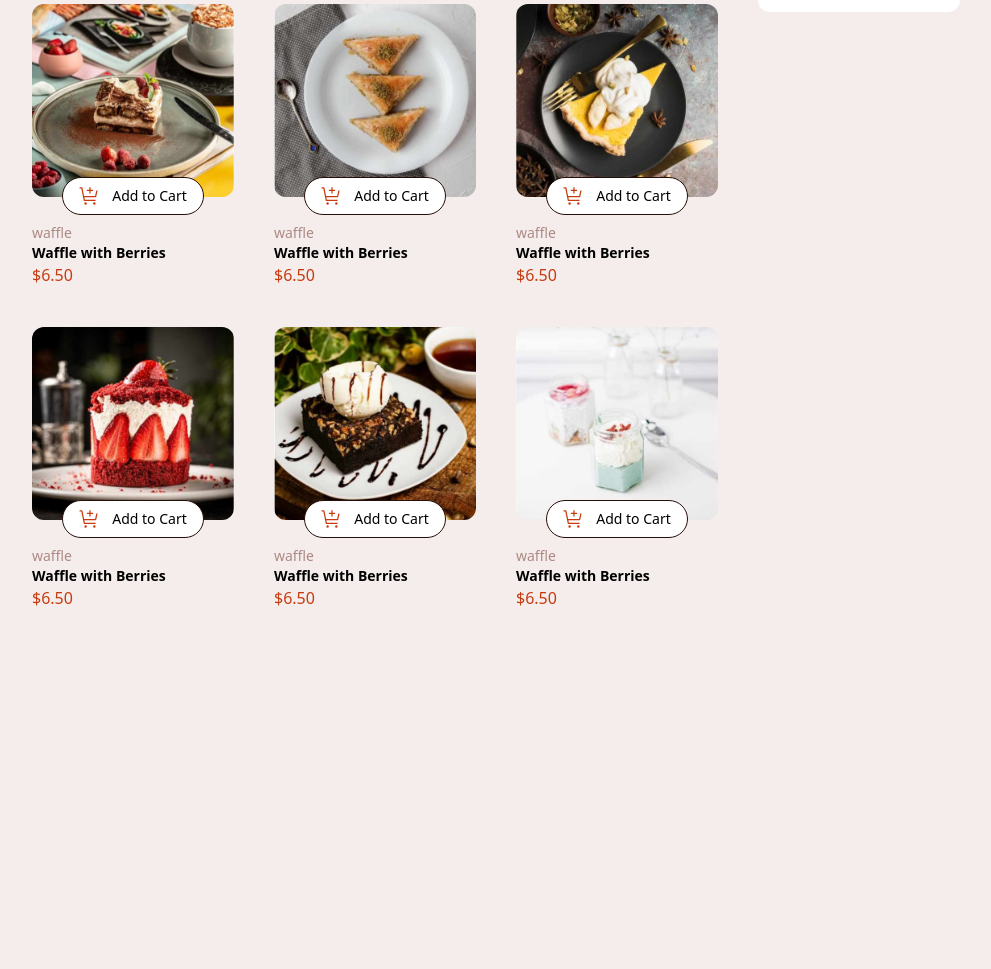
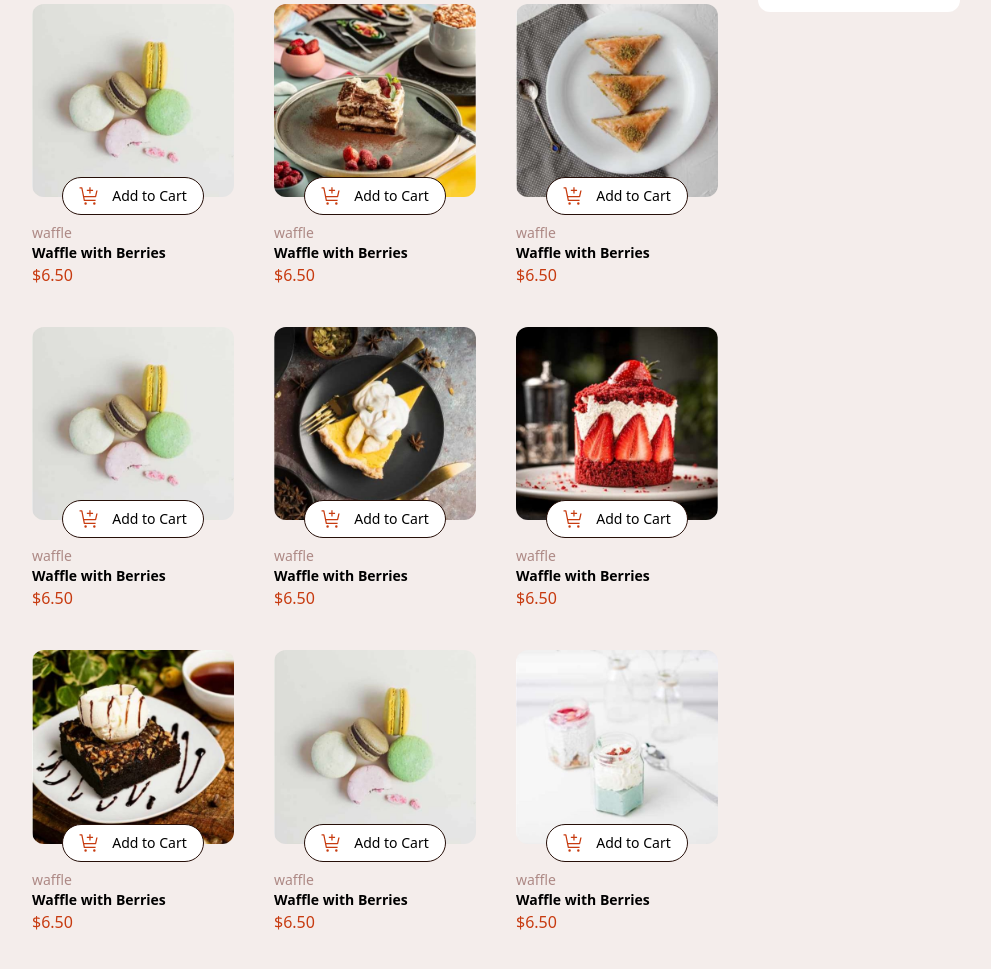
Before and after one commit to ACK-7/tailwindcss, a website: page docs/index.html in a window 1280 px wide. Shown: the part 403-1372 px from the top of the page, without its empty margins (144-1135 px from the left). Before the commit the page ends 1053 px from the top, so only its background shows below. Drawn offline with Linux system fonts and the light colour scheme.

Commit message:
added three items

```diff
--- a/docs/index.html
+++ b/docs/index.html
@@ -70,6 +70,25 @@
 
                 <div>
                     <div>
+                        <img class="rounded-xl" src="./assets/images/image-macaron-desktop.jpg" alt="">
+                        <div class="flex justify-center items-center">
+                            <button class="flex items-center gap-3 bg-white px-4 py-2 rounded-full -mt-5 border border-accent900 hover:text-primary hover:border-primary">
+                                <img src="./assets/images/icon-add-to-cart.svg" alt="">
+                                <span class="text-sm font-medium">Add to Cart</span>
+                            </button>
+                        </div>
+                        <div class="text-sm mt-2">
+                            <p class="text-accent400 ">waffle</p>
+                            <h5 class="font-bold">Waffle with Berries</h5>
+                            <p class="text-base text-primary">$6.50</p>
+                        </div>
+
+                    </div>
+                </div>
+
+
+                <div>
+                    <div>
                         <img class="rounded-xl" src="./assets/images/image-tiramisu-desktop.jpg" alt="">
                         <div class="flex justify-center items-center">
                             <button class="flex items-center gap-3 bg-white px-4 py-2 rounded-full -mt-5 border border-accent900 hover:text-primary hover:border-primary">
@@ -105,6 +124,23 @@
                     </div>
                 </div>
 
+                <div>
+                    <div>
+                        <img class="rounded-xl" src="./assets/images/image-macaron-desktop.jpg" alt="">
+                        <div class="flex justify-center items-center">
+                            <button class="flex items-center gap-3 bg-white px-4 py-2 rounded-full -mt-5 border border-accent900 hover:text-primary hover:border-primary">
+                                <img src="./assets/images/icon-add-to-cart.svg" alt="">
+                                <span class="text-sm font-medium">Add to Cart</span>
+                            </button>
+                        </div>
+                        <div class="text-sm mt-2">
+                            <p class="text-accent400 ">waffle</p>
+                            <h5 class="font-bold">Waffle with Berries</h5>
+                            <p class="text-base text-primary">$6.50</p>
+                        </div>
+
+                    </div>
+                </div>
 
                 <div>
                     <div>
@@ -147,6 +183,24 @@
                 <div>
                     <div>
                         <img class="rounded-xl" src="./assets/images/image-brownie-desktop.jpg" alt="">
+                        <div class="flex justify-center items-center">
+                            <button class="flex items-center gap-3 bg-white px-4 py-2 rounded-full -mt-5 border border-accent900 hover:text-primary hover:border-primary">
+                                <img src="./assets/images/icon-add-to-cart.svg" alt="">
+                                <span class="text-sm font-medium">Add to Cart</span>
+                            </button>
+                        </div>
+                        <div class="text-sm mt-2">
+                            <p class="text-accent400 ">waffle</p>
+                            <h5 class="font-bold">Waffle with Berries</h5>
+                            <p class="text-base text-primary">$6.50</p>
+                        </div>
+
+                    </div>
+                </div>
+
+                <div>
+                    <div>
+                        <img class="rounded-xl" src="./assets/images/image-macaron-desktop.jpg" alt="">
                         <div class="flex justify-center items-center">
                             <button class="flex items-center gap-3 bg-white px-4 py-2 rounded-full -mt-5 border border-accent900 hover:text-primary hover:border-primary">
                                 <img src="./assets/images/icon-add-to-cart.svg" alt="">
```
